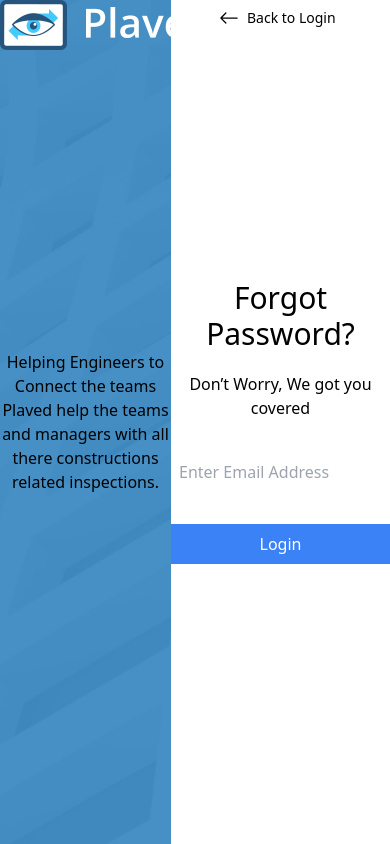
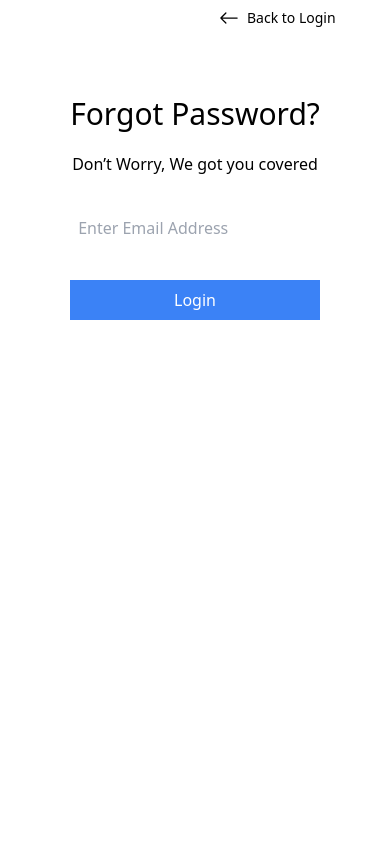
Before and after one commit to muzamil077/plaved-project, a Next.js app: page /forgetPassword in a window 390 px wide. Built offline with nearby package versions, Linux system fonts and the light colour scheme.

Commit message:
plaved-changes

```diff
--- a/pages/ looginScreen/index.tsx
+++ b/pages/ looginScreen/index.tsx
@@ -11,7 +11,7 @@ const LoginScreen = () => {
   return (
     <>
       <div className="flex">
-        <div className="bg-signUp w-[50%] bg-[#0066af] lg:block md:hidden sm:hidden   h-screen">
+        <div className=" hidden bg-signUp w-[50%] bg-[#0066af] lg:block h-screen">
           <SidbarSection
             img={imag}
             heading="Helping Engineers to"
@@ -19,8 +19,8 @@ const LoginScreen = () => {
             headingtwo="Plaved help the teams and managers with all there constructions related inspections."
           />
         </div>
-        <div className=" flex  justify-center items-center  lg:w-2/4 md:w-full sm:w-full  bg-white-300">
-          <div className="m-auto mt-32">
+        <div className=" flex  justify-center items-center  w-screen lg:w-2/4 md:w-full sm:w-full  bg-white-300">
+          <div className="m-auto mt-24">
             <h1 className="text-center  text-3xl ">Welcome Back!</h1>
             <h3 className="items-start mt-10 leading-normal">
               New Here?{" "}
--- a/pages/forgetPassword/index.tsx
+++ b/pages/forgetPassword/index.tsx
@@ -9,7 +9,10 @@ import imag from "../images/logo.png";
 const ForgetPassword = () => {
   return (
     <div className="flex">
-      <div className=" bg-signUp w-[50%] bg-[#0066af] lg:block md:hidden sm:hidden h-screen">
+      <div
+        className=" hidden bg-signUp w-[50%] bg-[#0066af] lg:block
+       h-screen"
+      >
         <SidbarSection
           img={imag}
           heading="Helping Engineers to"
@@ -18,7 +21,8 @@ const ForgetPassword = () => {
         />
       </div>
 
-      <div className=" flex  justify-center items-center  lg:w-2/4 md:w-full sm:w-full  bg-white-300">
+      <div className=" flex  justify-center items-center lg:mt-10 md:mt-24   lg:w-2/4 md: w-screen sm:w-full  bg-white-300">
+        <div className="m-auto mt-24 ">
           <div className="pl-6 flex text-sm absolute top-2  left-2/4">
             <div className="mr-2 text-xl ">
               <BsArrowLeft />
@@ -51,6 +55,7 @@ const ForgetPassword = () => {
           </div>
         </div>
       </div>
+    </div>
   );
 };
 
--- a/src/component/sidePage/Sidepage.tsx
+++ b/src/component/sidePage/Sidepage.tsx
@@ -26,7 +26,7 @@ const SidbarSection = ({
         />
         <div className="flex h-screen justify-center items-center ">
           <div className="m-auto text-center">
-            <h3 className="text-2xl tracking-normal font-normal text-white">
+            <h3 className="text-4xl text-[text] tracking-normal font-normal text-white">
               {heading}
             </h3>
             <h1 className="text-4xl  leading-normal tracking-normal text-white font-bold">
--- a/tailwind.config.js
+++ b/tailwind.config.js
@@ -8,6 +8,9 @@ module.exports = {
     extend: {
       backgroundImage:{
         'signUp': "url('../pages/images/sideImg.png')"
+      },
+      color:{
+        text:"white"
       }
     },
   },
```
Lines whose indentation alone changed are shown as unchanged.
